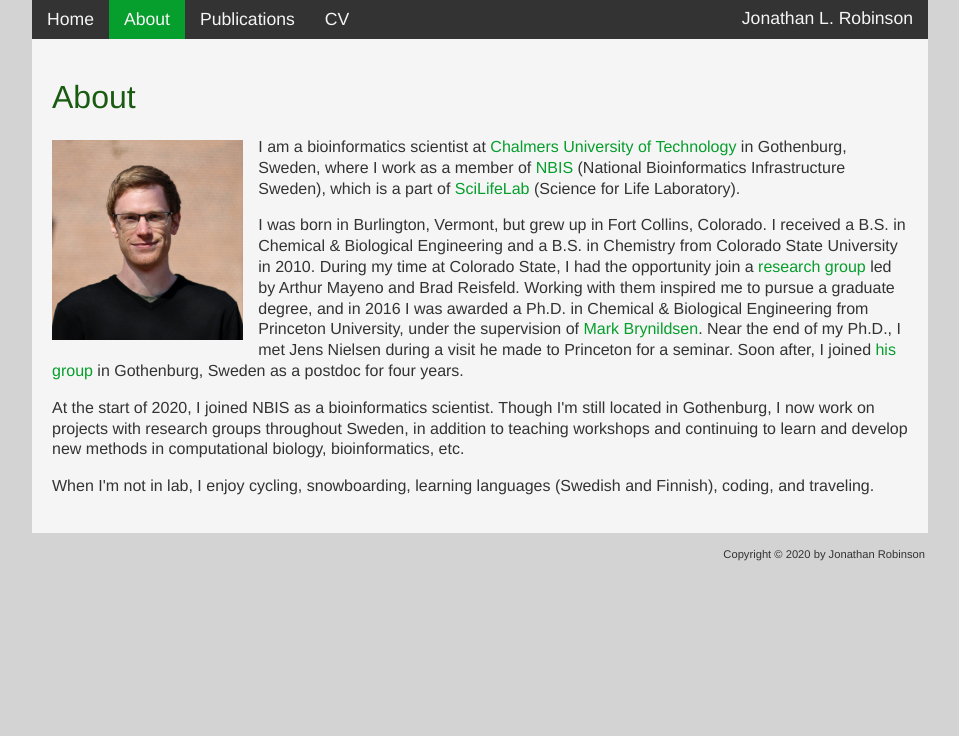
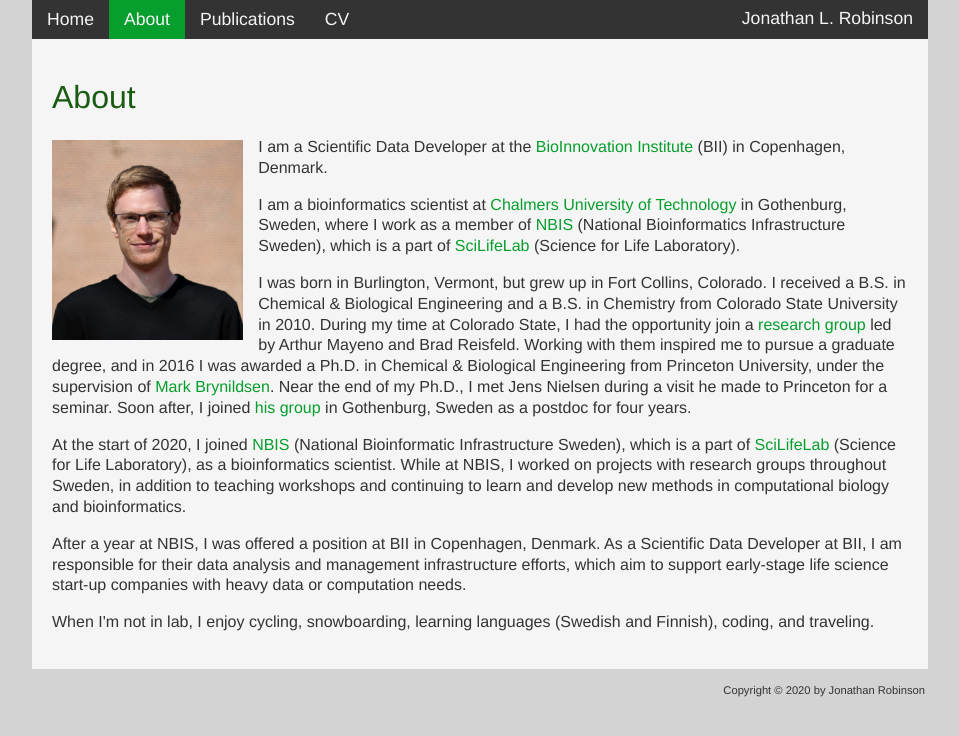
Before and after one commit to JonathanRob/JonathanRob.github.io, a Jekyll site: the page built from about.html, in a window 1280 px wide. Shown: the top 736 px of the page, without its empty margins (160-1119 px from the left). Built offline with Jekyll 4.4.1, drawn with Linux system fonts in a browser that asks for light colours.

Commit message:
doc: update About section with new position at BII

```diff
--- a/about.html
+++ b/about.html
@@ -10,11 +10,15 @@
 	<div>
 		<img src="assets/images/JonathanRobinson.JPG" style="float:left; height: 200px; padding-right: 15px; padding-top: 3px; padding-bottom: 15px">
 
-		<p>I am a bioinformatics scientist at <a href="https://www.chalmers.se/en/Pages/default.aspx">Chalmers University of Technology</a> in Gothenburg, Sweden, where I work as a member of <a href="https://nbis.se/">NBIS</a> (National Bioinformatics Infrastructure Sweden), which is a part of <a href="https://www.scilifelab.se/">SciLifeLab</a> (Science for Life Laboratory).</p>
+        <p>I am a Scientific Data Developer at the <a href="https://bii.dk/">BioInnovation Institute</a> (BII) in Copenhagen, Denmark.</p>
 
-		<p>I was born in Burlington, Vermont, but grew up in Fort Collins, Colorado. I received a B.S. in Chemical & Biological Engineering and a B.S. in Chemistry from Colorado State University in 2010. During my time at Colorado State, I had the opportunity join a <a href='http://qspt.colostate.edu/'>research group</a> led by Arthur Mayeno and Brad Reisfeld. Working with them inspired me to pursue a graduate degree, and in 2016 I was awarded a Ph.D. in Chemical & Biological Engineering from Princeton University, under the supervision of <a href="https://brynildsenlab.princeton.edu/">Mark Brynildsen</a>. Near the end of my Ph.D., I met Jens Nielsen during a visit he made to Princeton for a seminar. Soon after, I joined <a href="https://www.sysbio.se/">his group</a> in Gothenburg, Sweden as a postdoc for four years.</p>
+        <p>I am a bioinformatics scientist at <a href="https://www.chalmers.se/en/Pages/default.aspx">Chalmers University of Technology</a> in Gothenburg, Sweden, where I work as a member of <a href="https://nbis.se/">NBIS</a> (National Bioinformatics Infrastructure Sweden), which is a part of <a href="https://www.scilifelab.se/">SciLifeLab</a> (Science for Life Laboratory).</p>
 
-		<p>At the start of 2020, I joined NBIS as a bioinformatics scientist. Though I'm still located in Gothenburg, I now work on projects with research groups throughout Sweden, in addition to teaching workshops and continuing to learn and develop new methods in computational biology, bioinformatics, etc.</p>
+		<p>I was born in Burlington, Vermont, but grew up in Fort Collins, Colorado. I received a B.S. in Chemical & Biological Engineering and a B.S. in Chemistry from Colorado State University in 2010. During my time at Colorado State, I had the opportunity join a <a href='http://qspt.colostate.edu/'>research group</a> led by Arthur Mayeno and Brad Reisfeld. Working with them inspired me to pursue a graduate degree, and in 2016 I was awarded a Ph.D. in Chemical & Biological Engineering from Princeton University, under the supervision of <a href="https://brynildsenlab.princeton.edu/">Mark Brynildsen</a>. Near the end of my Ph.D., I met Jens Nielsen during a visit he made to Princeton for a seminar. Soon after, I joined <a href="https://www.sysbio.se/labs/nielsen/">his group</a> in Gothenburg, Sweden as a postdoc for four years.</p>
+
+		<p>At the start of 2020, I joined <a href="https://nbis.se/">NBIS</a> (National Bioinformatic Infrastructure Sweden), which is a part of <a href="https://www.scilifelab.se/">SciLifeLab</a> (Science for Life Laboratory), as a bioinformatics scientist. While at NBIS, I worked on projects with research groups throughout Sweden, in addition to teaching workshops and continuing to learn and develop new methods in computational biology and bioinformatics.</p>
+
+        <p>After a year at NBIS, I was offered a position at BII in Copenhagen, Denmark. As a Scientific Data Developer at BII, I am responsible for their data analysis and management infrastructure efforts, which aim to support early-stage life science start-up companies with heavy data or computation needs.</p>
 
 		<p>When I'm not in lab, I enjoy cycling, snowboarding, learning languages (Swedish and Finnish), coding, and traveling.</p>
 	</div>
```
